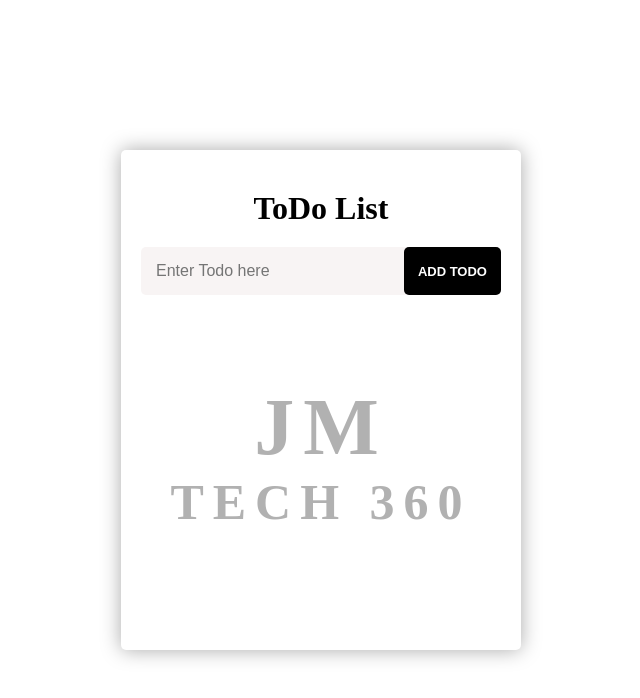
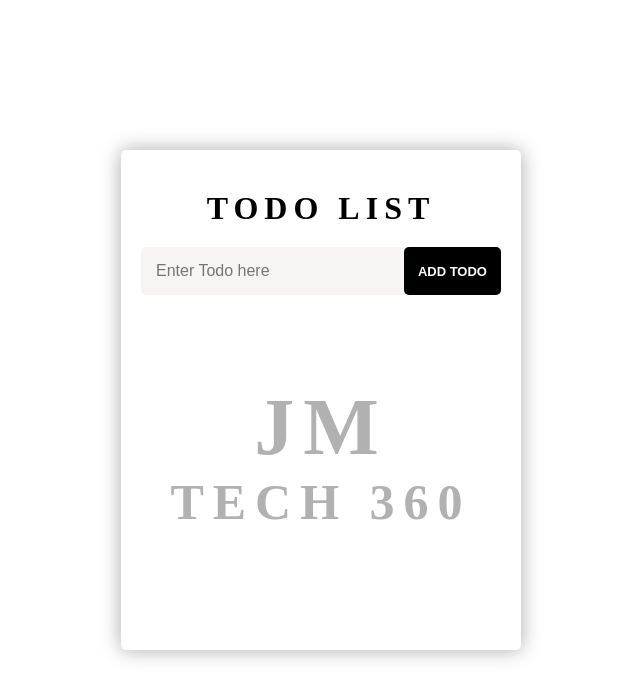
Before and after one commit to JMTECH360/todo-app, a plain HTML site: page index.html in a window 1280 px wide. Shown: the whole page, without its empty margins (319-959 px from the left). Drawn offline with Linux system fonts and the light colour scheme.

Commit message:
css file are modified

```diff
--- a/index.css
+++ b/index.css
@@ -21,9 +21,12 @@ body{
     overflow: hidden;
     position: relative;
 }
-#title{
+#title {
     text-align: center;
     padding: 20px;
+    text-transform: uppercase;
+    letter-spacing: 6px;
+    font-weight: bold;
 }
 
 #form{
@@ -118,6 +121,7 @@ body{
     width: 100%;
     font-size: 18px;
     font-family: arial;
+    text-transform: capitalize;
 }
 
 .message-success{
```
